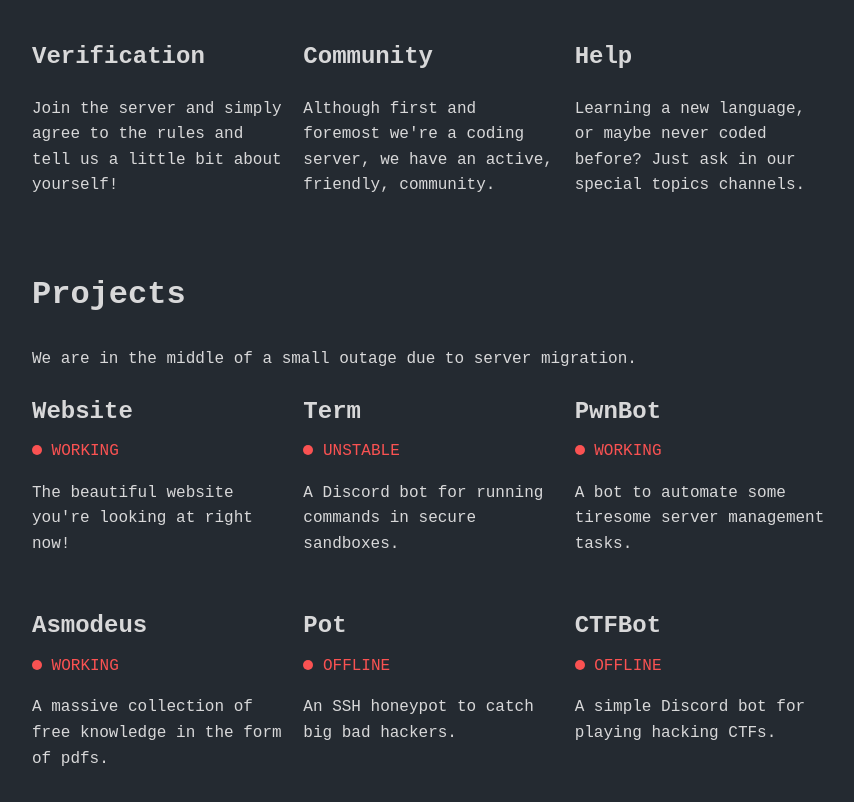
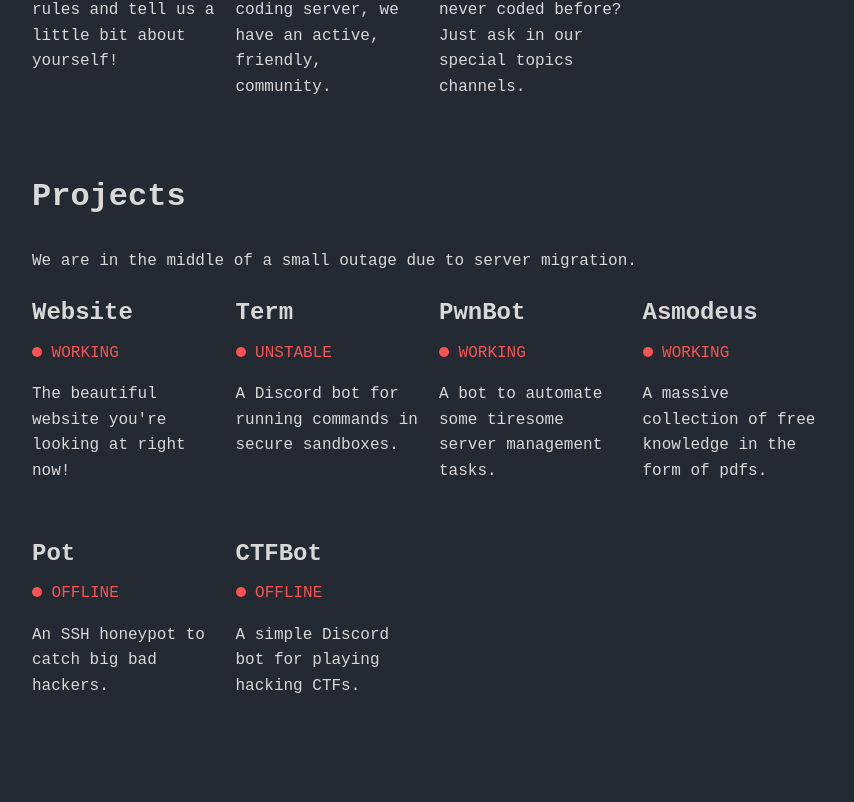
Before and after one commit to pensquid/old-website, a Next.js app: page / in a window 1280 px wide. Shown: the part 1539-2341 px from the top of the page, without its empty margins (208-1062 px from the left). After the commit the page ends 2268 px from the top, so only its background shows below. Built offline with nearby package versions, Linux system fonts and the light colour scheme; a web font is replaced by a local one.

Commit message:
Update index.js

```diff
--- a/pages/index.js
+++ b/pages/index.js
@@ -59,7 +59,7 @@
   <Section title='Projects'>
     We are in the middle of a small outage due to server migration.
 
-    <Grid lg={3} md={2} sm={1}>
+    <Grid lg={4} md={2} sm={1}>
       <Project title='Website' href='https://pwnsquad.net/' status='working'>
         The beautiful website you're looking at right now!
       </Project>
```
